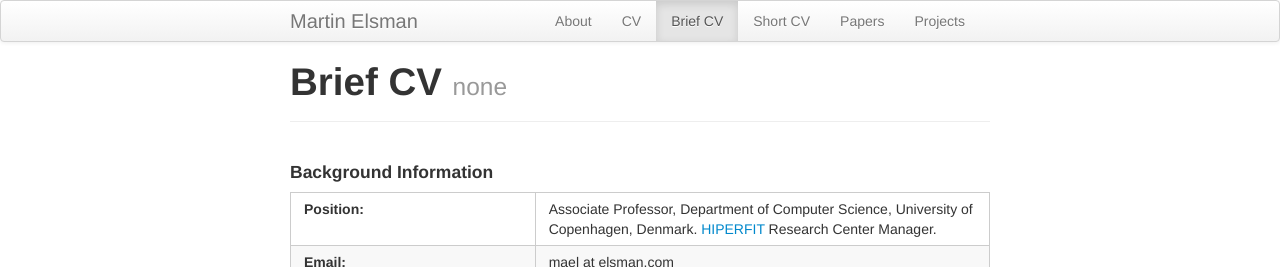
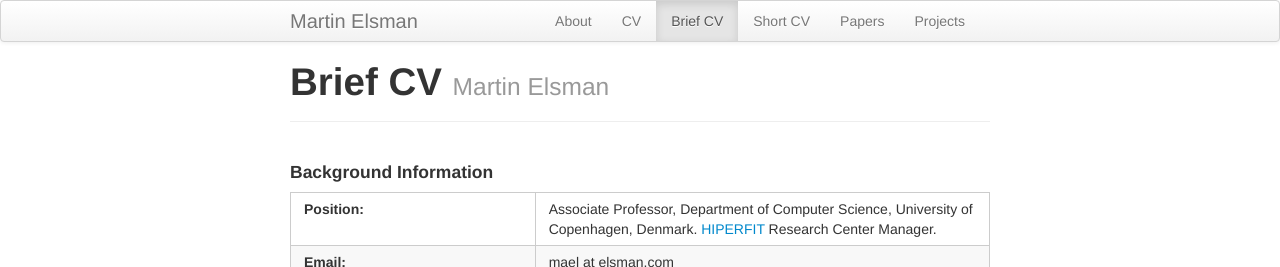
Before and after one commit to melsman/melsman.github.io, a Jekyll site: the page built from cv_brief.md, in a window 1280 px wide. Shown: the top 267 px of the page. Built offline with Jekyll 4.4.1, drawn with Linux system fonts in a browser that asks for light colours.

Commit message:
brief cv

```diff
--- a/cv_brief.md
+++ b/cv_brief.md
@@ -2,7 +2,7 @@
 layout: page
 title: Brief CV
 group: navigation
-tagline: none
+tagline: Martin Elsman
 ---
 {% include JB/setup %}
 
```
